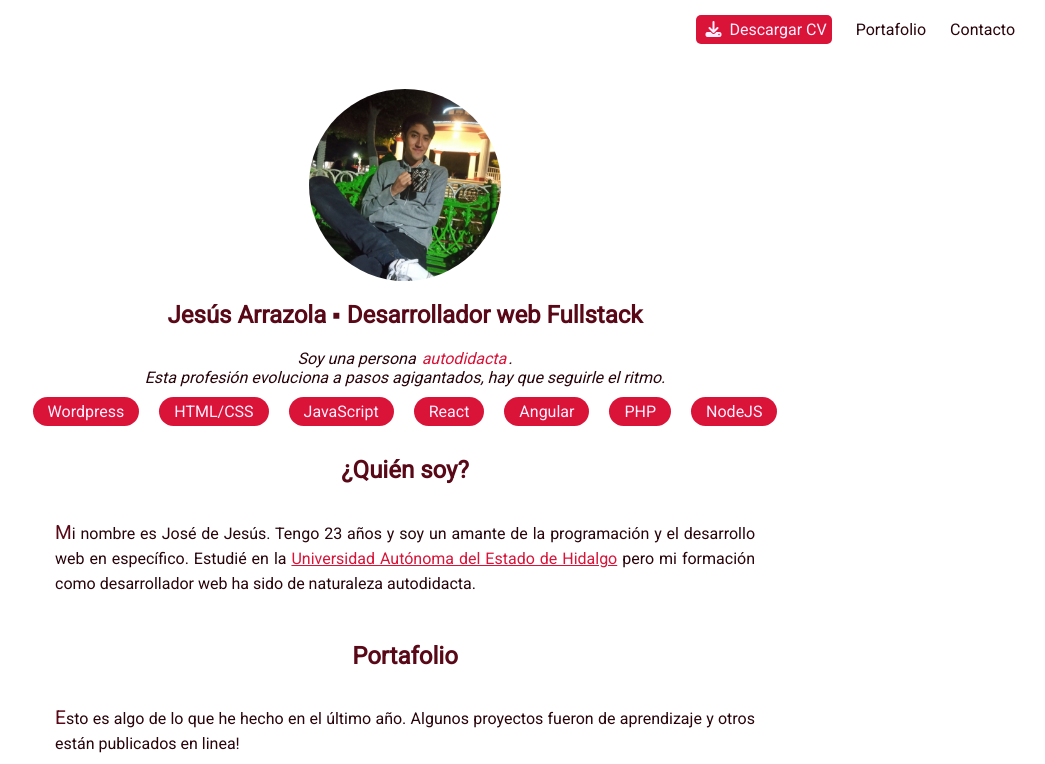
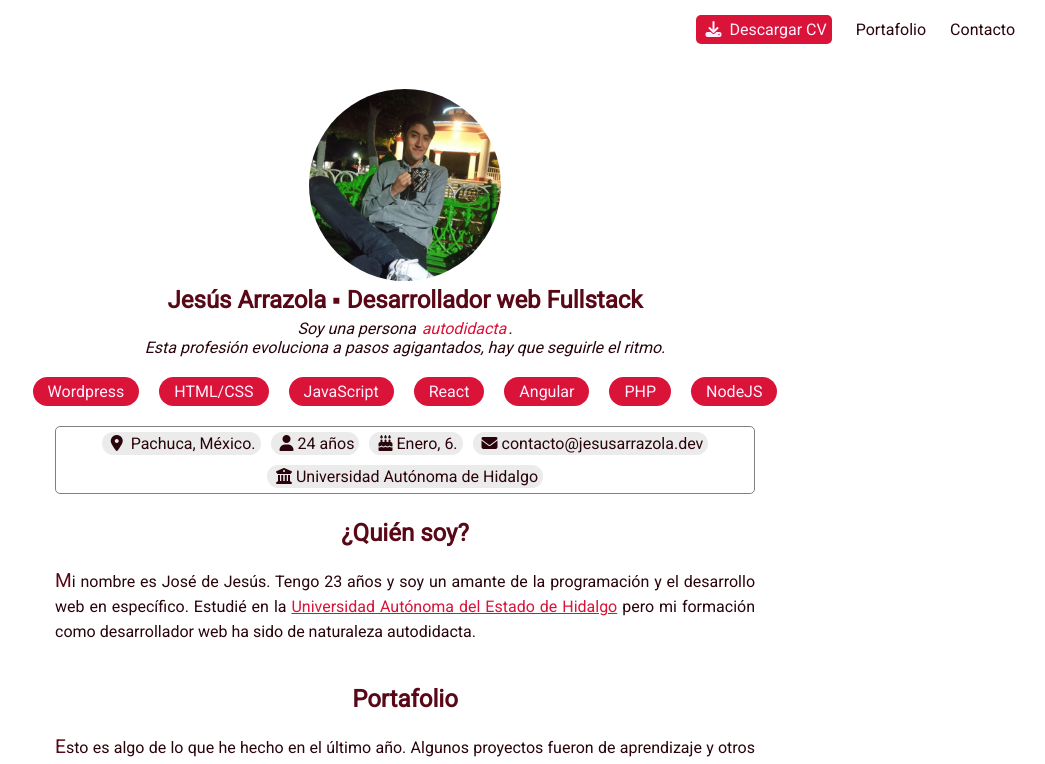
Before and after one commit to JesusArrazola/curriculum, a website: page index.html in a window 1280 px wide. Shown: the top 764 px of the page, without its empty margins (235-1280 px from the left). Drawn offline with Linux system fonts and the light colour scheme.

Commit message:
Personal data section added

```diff
--- a/assets/styles/styles.css
+++ b/assets/styles/styles.css
@@ -20,8 +20,25 @@ body{
 h1,h2,h3{
     text-align: center;
     color: var(--dark);
+    margin: 5px;
 }
 /* General styles */
+.card{
+    padding: 5px;
+    border: 1px solid gray;
+    /*box-shadow: 0px 0px 23px -5px rgba(0,0,0,0.51);*/
+    display: flex;
+    flex-wrap: wrap;
+    gap: 10px;
+    border-radius: 5px;
+    justify-content: center;
+}
+p.data-item{
+    padding: 2px 5px;
+    border-radius: 50px;
+    background-color: rgb(235, 235, 235);
+    margin: 0;
+}
 .regular-paragraph{
     line-height: 25px;
     text-align: justify;
@@ -57,7 +74,7 @@ h1,h2,h3{
     margin: var(--component-gap) 0 0 0;
 }
 #content section{
-    margin: 10px;
+    margin: 20px 10px;
 }
 .title-1{
     color: var(--primary);
--- a/index.html
+++ b/index.html
@@ -35,6 +35,15 @@
                 <p class="tag">Angular</p>
                 <p class="tag">PHP</p>
                 <p class="tag">NodeJS</p>
+            </section>
+            <section id="personal-data">
+                <div class="card">
+                    <p class="data-item"><i class="fa-solid fa-location-dot"></i> Pachuca, México.</p>
+                    <p class="data-item"><i class="fa-solid fa-user"></i>24 años</p>
+                    <p class="data-item descartable"><i class="fa-solid fa-cake-candles"></i>Enero, 6.</p>
+                    <p class="data-item"><i class="fa-solid fa-envelope"></i>contacto@jesusarrazola.dev</p>
+                    <p class="data-item"><i class="fa-solid fa-building-columns"></i>Universidad Autónoma de Hidalgo</p>
+                </div>
             </section>
             <section id="whoami">
                 <h2>¿Quién soy?</h2>
```
